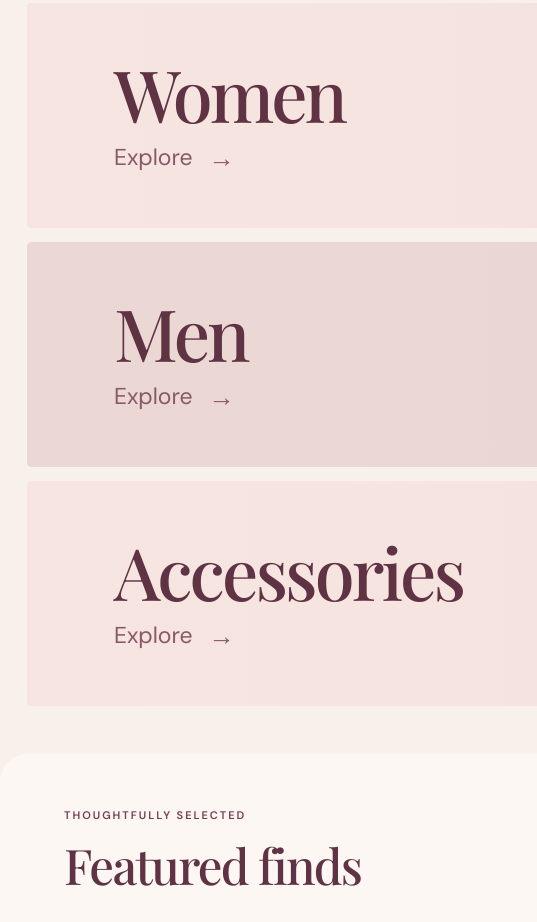
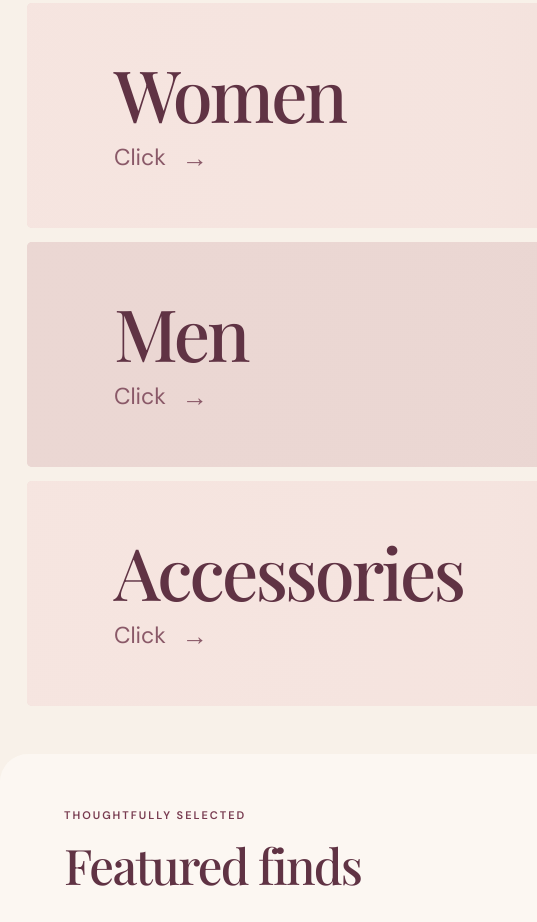
Before and after one commit to JeddahMaeDescartin051026/TEST-CHATBOT-ORDER, a website built with Vite: page index.html in a window 1280 px wide. Shown: the part 829-1751 px from the top of the page, 0-537 px from the left. Built offline with nearby package versions, Linux system fonts and the light colour scheme; grey boxes are pictures that could not be loaded.

Commit message:
Change 'Explore' to 'Click' in category links

```diff
--- a/index.html
+++ b/index.html
@@ -70,15 +70,15 @@
 
     <section class="category-stack" aria-label="Shop categories">
       <a class="category-card women-card" id="women" href="women.html">
-        <span class="category-copy"><strong>Women</strong><span>Explore <b aria-hidden="true">→</b></span></span>
+        <span class="category-copy"><strong>Women</strong><span>Click <b aria-hidden="true">→</b></span></span>
         <span class="category-image women-image" role="img" aria-label="Women's modern neutral fashion"></span>
       </a>
       <a class="category-card men-card" id="men" href="men.html">
-        <span class="category-copy"><strong>Men</strong><span>Explore <b aria-hidden="true">→</b></span></span>
+        <span class="category-copy"><strong>Men</strong><span>Click <b aria-hidden="true">→</b></span></span>
         <span class="category-image men-image" role="img" aria-label="Men's minimalist black outfit"></span>
       </a>
       <a class="category-card accessories-card" id="accessories" href="accessories.html">
-        <span class="category-copy"><strong>Accessories</strong><span>Explore <b aria-hidden="true">→</b></span></span>
+        <span class="category-copy"><strong>Accessories</strong><span>Click <b aria-hidden="true">→</b></span></span>
         <span class="category-image accessories-image" role="img" aria-label="Black leather tote bag"></span>
       </a>
     </section>
```
